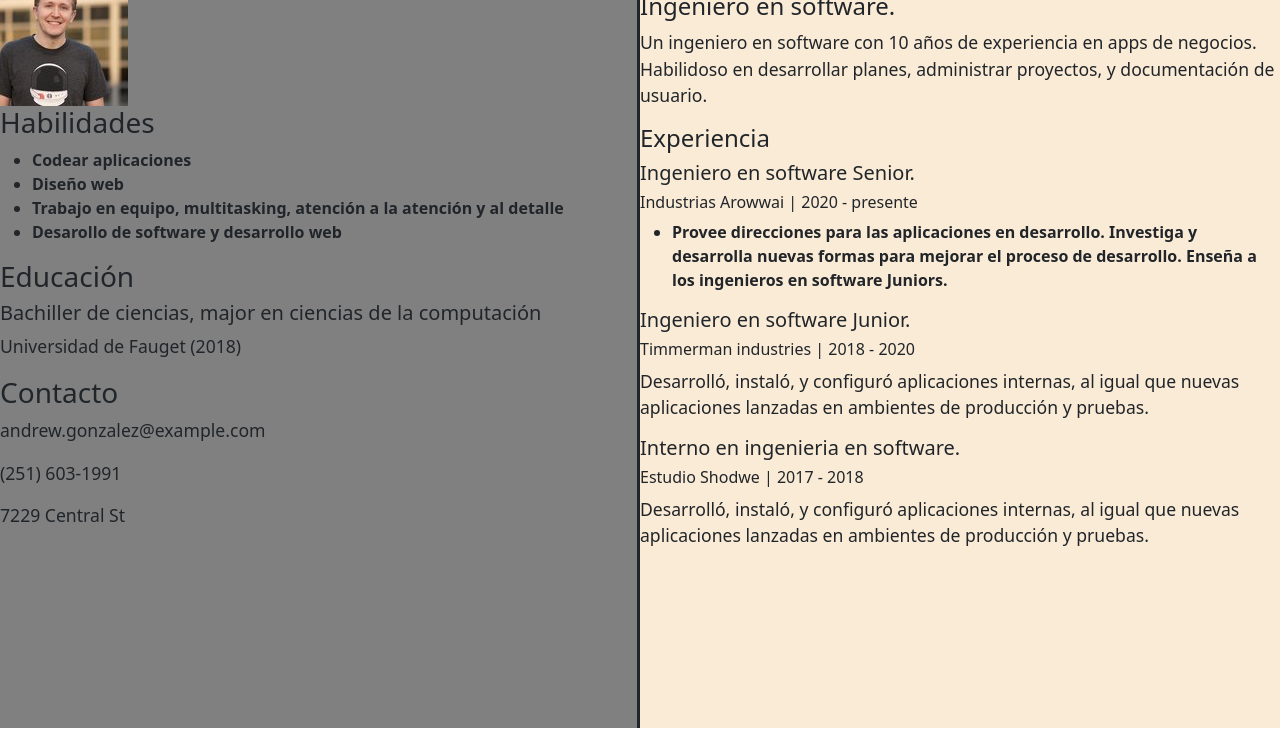
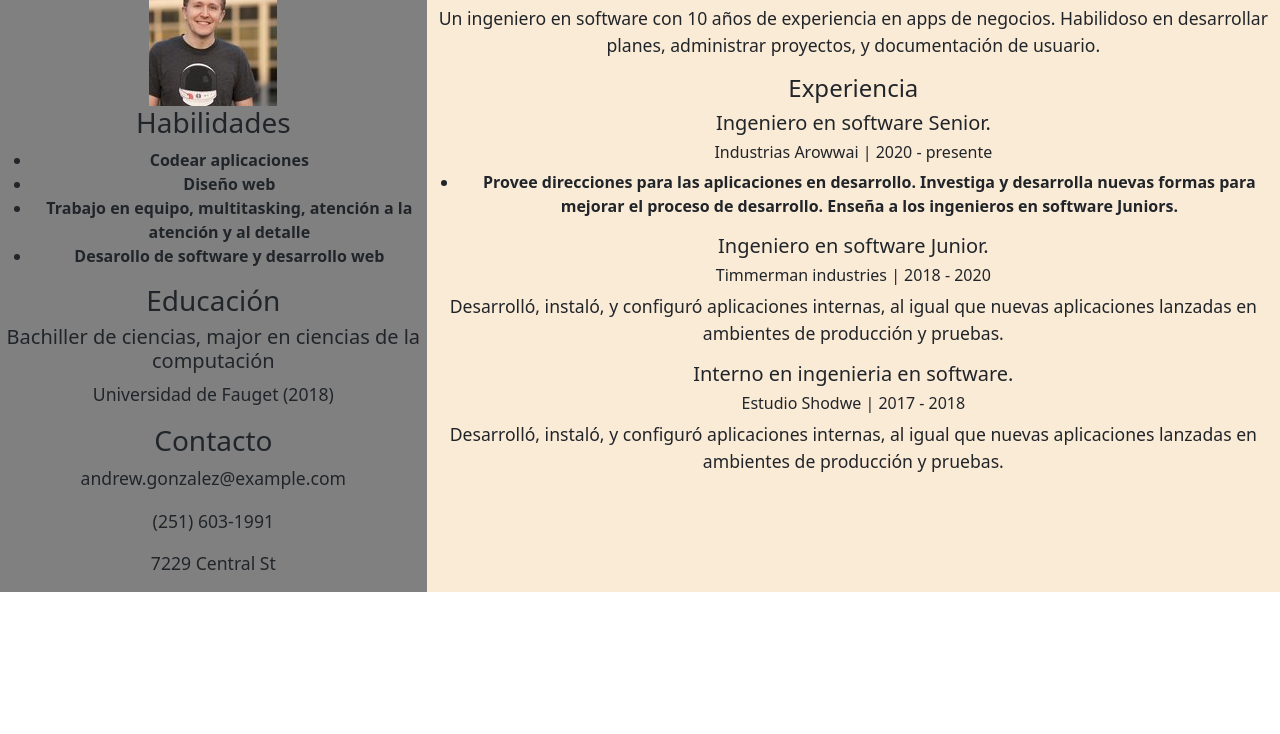
Before and after one commit to dummymarcos/Curriculum-Vitae-Ejemplo-, a plain HTML site: page index.html in a window 1280 px wide. Shown: the part 78-812 px from the top of the page. Drawn offline with nearby package versions, Linux system fonts and the light colour scheme.

Commit message:
arreglada la interfaz usando bootstrap

```diff
--- a/index.html
+++ b/index.html
@@ -14,8 +14,9 @@
 </head>
 <body>
     <script src="https://cdn.jsdelivr.net/npm/bootstrap@5.3.0-alpha1/dist/js/bootstrap.bundle.min.js" integrity="sha384-w76AqPfDkMBDXo30jS1Sgez6pr3x5MlQ1ZAGC+nuZB+EYdgRZgiwxhTBTkF7CXvN" crossorigin="anonymous"></script>
-    <div id="fix">
-
+    <div class="container-fluid text-center g-0">
+        <div class="row g-0">
+            <div class="col-lg-4">
                 <aside id="infopersonal">
                     <h1>Andrew Gonzalez</h1>
                     <img src="sujeto.jpg" alt="Una foto del postulante">
@@ -42,16 +43,10 @@
                     <p>andrew.gonzalez@example.com</p>
                     <p>(251) 603-1991</p>
                     <p>7229 Central St</p>
-        <pre>
+                </aside>
+            </div>
 
-
-
-
-
-
-        </pre>
-</aside>
-
+<div class="col-lg-8">
 <main>
     <header>
         <h2 class="centrado">Curriculum Vitae</h2>
@@ -83,6 +78,8 @@
     </p>
 </main>
 </div>
+</div>
+</div>
 
 </body>
 </html>
--- a/styles.css
+++ b/styles.css
@@ -1,50 +1,3 @@
-html {
-    margin: 0;
-    padding: 0;
-}
-
-#fix {
-        display: inline-block;
-        padding:0;
-        margin:0;
-
-        top:0;
-        left:0;
-
-        width: 100%;
-        height: 100%;
-        background-color: antiquewhite;
-}
-
-.centrado {
-    text-align: center;
-    margin-left: auto;
-}
-
-
-#infopersonal {
-    float: left;
-    width: 50%;
-    background-color: grey;
-    position: relative;
-    border-style: none solid none none;
-    margin: 0;
-    padding: 0;
-}
-
-main {
-    float: right;
-    background-color: antiquewhite;
-    margin: 0;
-    padding: 0;
-    width: 50%;
-    height: 100%;
-}
-
-#mainprimertitulo {
-    padding-top: 1.5rem;
-}
-
 h1 {
     font-size: 1.8em;
 }
@@ -70,12 +23,12 @@ li {
     font-weight: bold;
 }
 
-@media (max-width: 800px) {
-    header {position: static;
-    top:auto;
-    left: auto;
-    right: auto;}
+aside {
+    background-color: grey;
+    height:100%;
+}
 
-    #infopersonal {position: relative;
-    width: fit-content;}
+main {
+    background-color: antiquewhite;
+    height:100%;
 }
```
Lines whose indentation alone changed are shown as unchanged.
